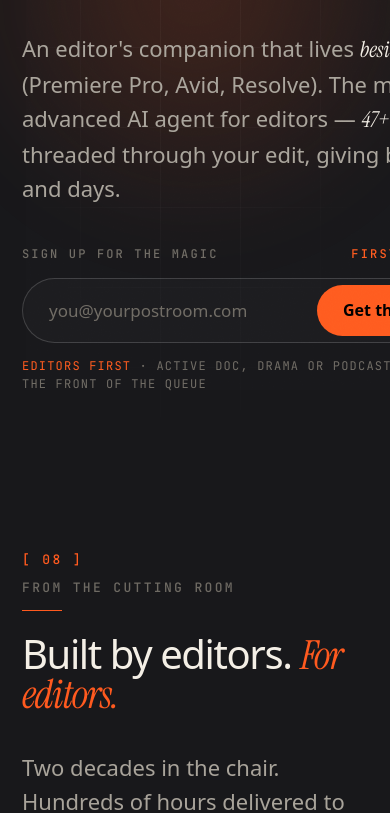
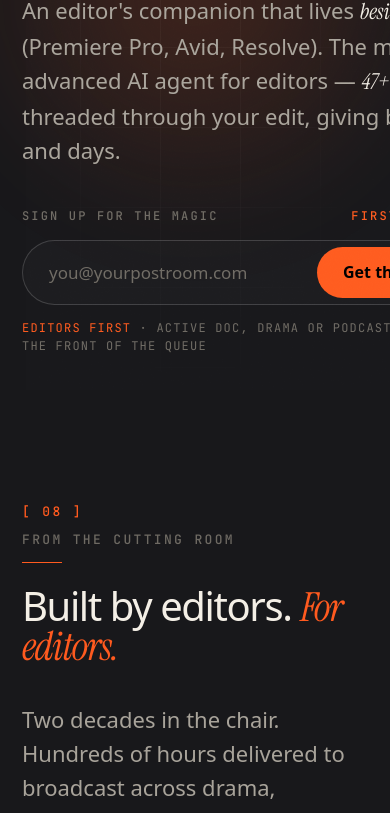
Before and after one commit to widei/cinesmithpro.com, a plain HTML site: page index.html in a window 390 px wide. Shown: the part 433-1246 px from the top of the page. Drawn offline with Linux system fonts and the light colour scheme; a web font is replaced by a local one.

Commit message:
style: lift hero — drop top padding 160->110, remove vertical-centre + 100vh fill
The hero was forcing min-height:100vh + justify-content:center, which
parked the headline in the middle of the viewport even after the
content shrank. On the holding page the content is brief and the cred
section sits beneath, so the full-viewport fill just left a void above.
Removed min-height + flex-centering and dropped top padding (160->110px
desktop, 130->92px mobile) so content sits right under the nav.

```diff
--- a/index.html
+++ b/index.html
@@ -196,12 +196,8 @@
 
   /* ───────── HERO ───────── */
   .hero {
-    padding: 160px 0 80px;
+    padding: 110px 0 70px;
     position: relative;
-    min-height: 100vh;
-    display: flex;
-    flex-direction: column;
-    justify-content: center;
   }
   .hero-grid-bg {
     position: absolute;
@@ -621,7 +617,7 @@
     .nav { padding: 14px 22px; }
     .nav-cta { font-size: 11px; padding: 10px 14px; }
 
-    .hero { padding: 130px 0 60px; }
+    .hero { padding: 92px 0 50px; }
     .hero-row { grid-template-columns: 1fr; gap: 40px; }
     .hero-meta { flex-direction: column; align-items: flex-start; gap: 10px; }
     .hero-meta .divider { display: none; }
```
